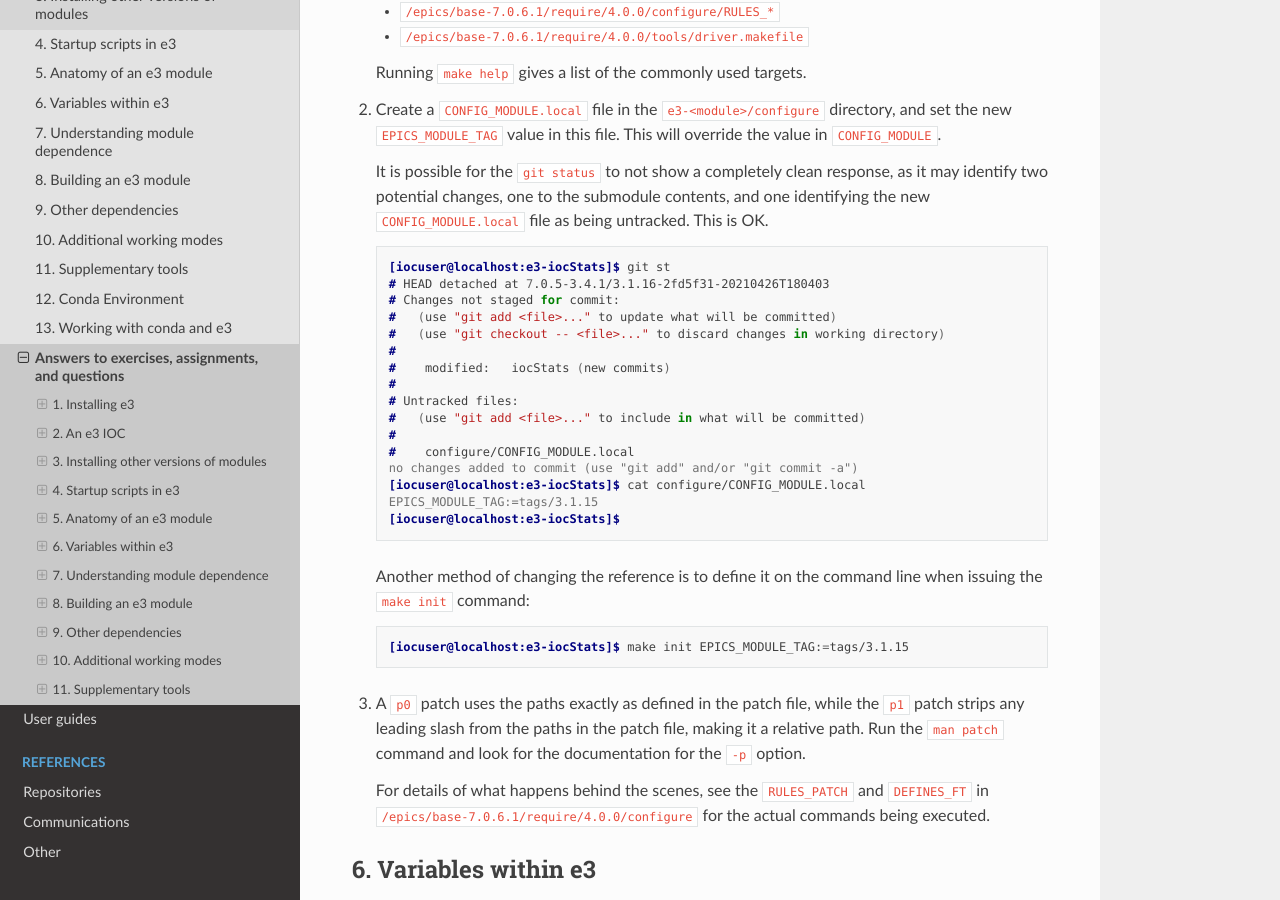
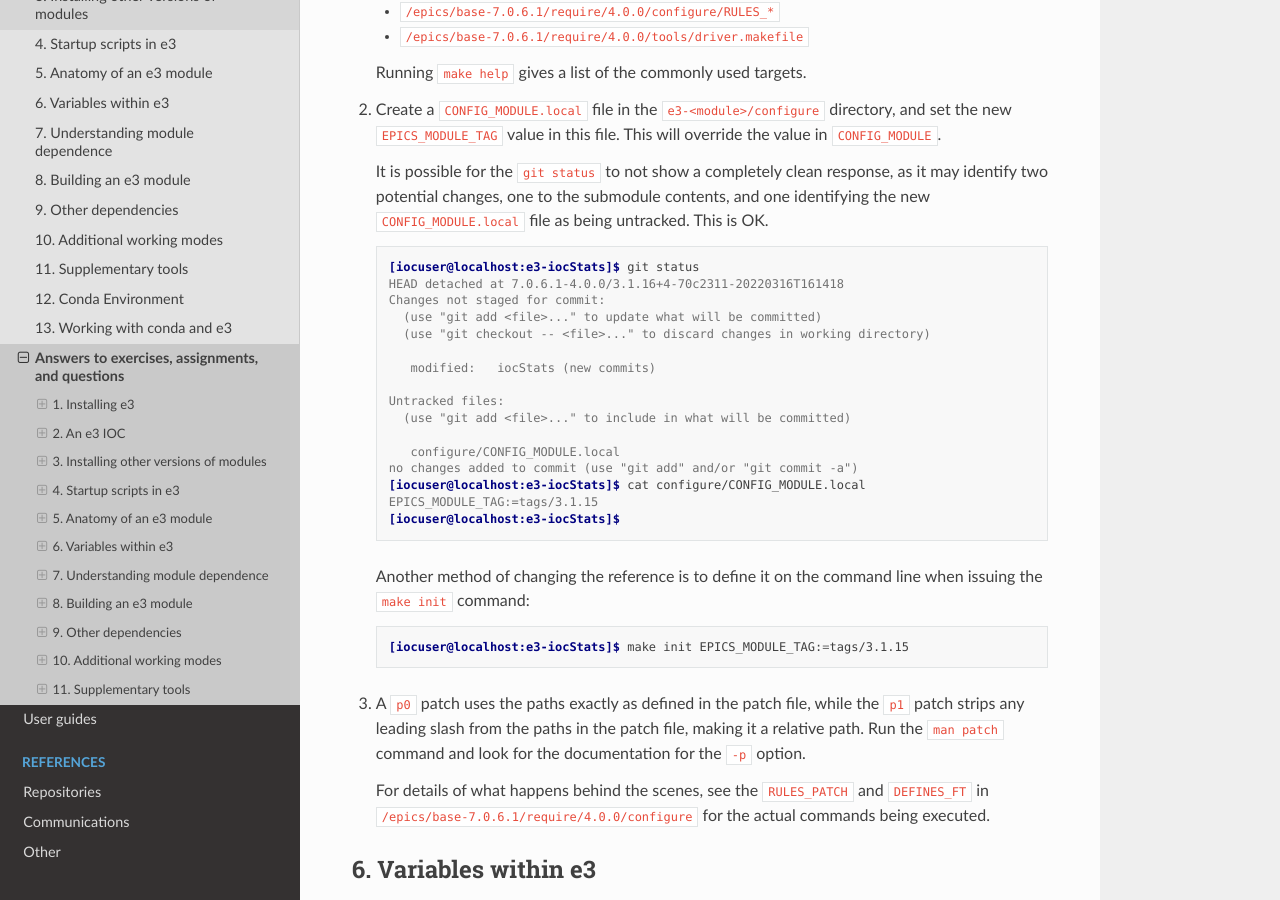
Before and after one commit to ttkorhonen/e3pages, a Sphinx documentation site: the page built from docs/kb/training/workbook/99_exercise_answers.md, in a window 1280 px wide and 900 px high, scrolled down 7599 px. Built offline with Sphinx 7.4.7 and the Read the Docs theme 2.0.0, drawn with Linux system fonts in a browser that asks for light colours.

Commit message:
Fixed old tag

````diff
--- a/docs/kb/training/workbook/99_exercise_answers.md
+++ b/docs/kb/training/workbook/99_exercise_answers.md
@@ -420,18 +420,18 @@ None
    is OK.
 
    ```console
-   [iocuser@localhost:e3-iocStats]$ git st
-   # HEAD detached at 7.0.5-3.4.1/3.1.16-2fd5f31-20210426T180403
-   # Changes not staged for commit:
-   #   (use "git add <file>..." to update what will be committed)
-   #   (use "git checkout -- <file>..." to discard changes in working directory)
-   #
-   #    modified:   iocStats (new commits)
-   #
-   # Untracked files:
-   #   (use "git add <file>..." to include in what will be committed)
-   #
-   #    configure/CONFIG_MODULE.local
+   [iocuser@localhost:e3-iocStats]$ git status
+   HEAD detached at 7.0.6.1-4.0.0/3.1.16+4-70c2311-20220316T161418
+   Changes not staged for commit:
+     (use "git add <file>..." to update what will be committed)
+     (use "git checkout -- <file>..." to discard changes in working directory)
+
+      modified:   iocStats (new commits)
+
+   Untracked files:
+     (use "git add <file>..." to include in what will be committed)
+
+      configure/CONFIG_MODULE.local
    no changes added to commit (use "git add" and/or "git commit -a")
    [iocuser@localhost:e3-iocStats]$ cat configure/CONFIG_MODULE.local
    EPICS_MODULE_TAG:=tags/3.1.15
````
